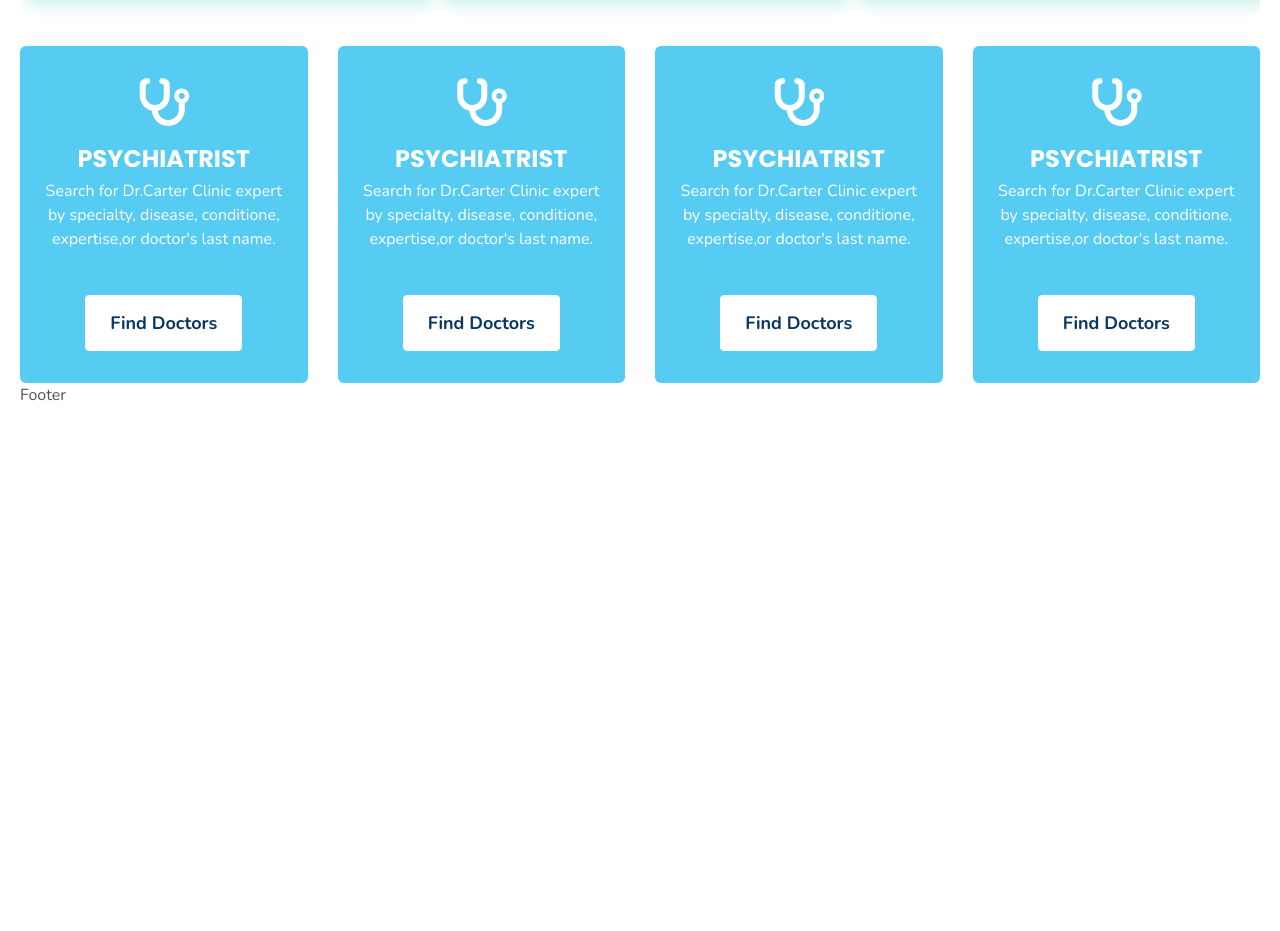
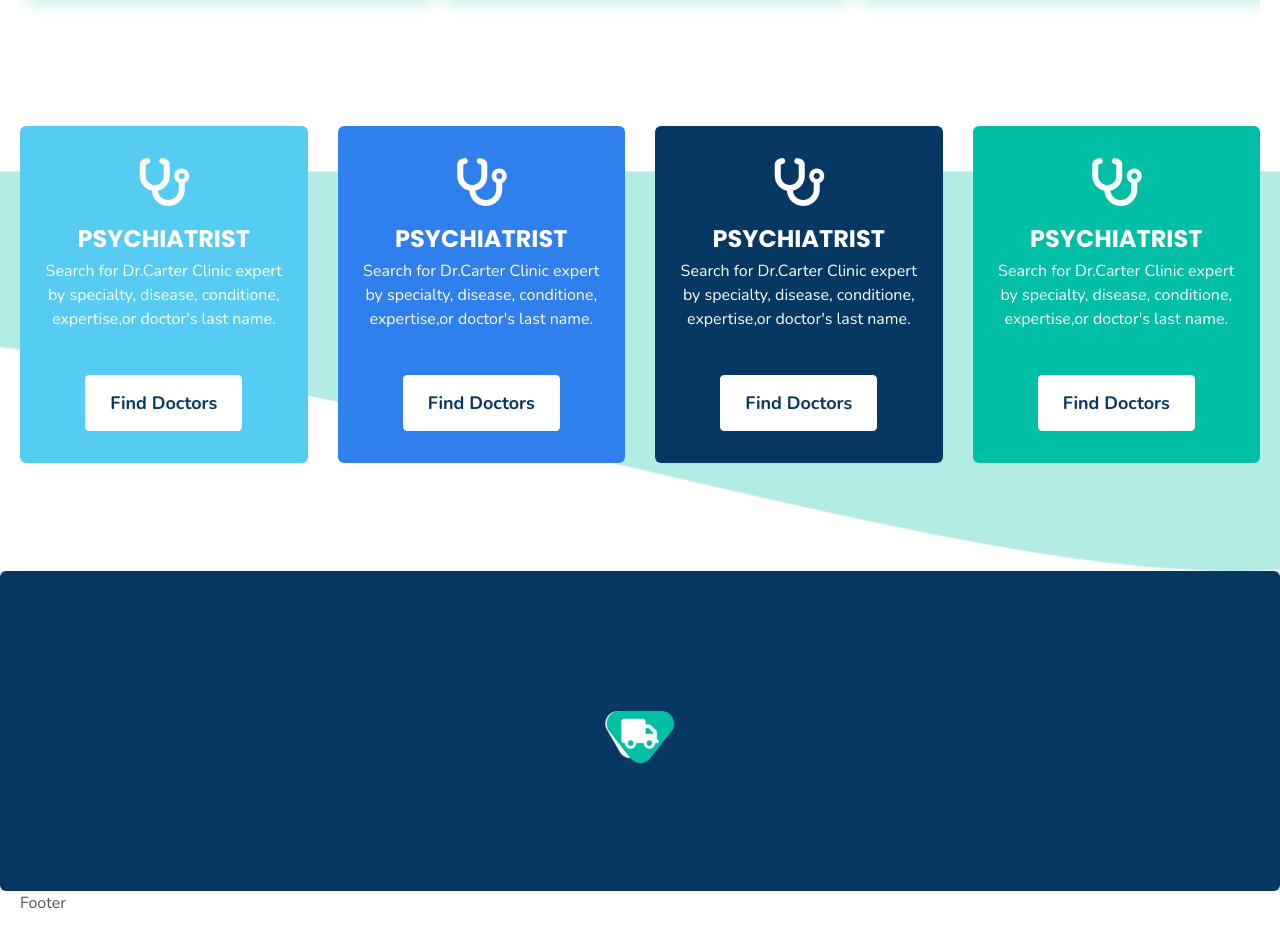
Before and after one commit to coderhem/next-projects, a Next.js app: page / in a window 1280 px wide. Shown: the part 1287-2218 px from the top of the page. Before the commit the page ends 1710 px from the top, so only its background shows below. Built offline with nearby package versions, Linux system fonts and the light colour scheme.

Commit message:
Card css updated

```diff
--- a/src/app/page.js
+++ b/src/app/page.js
@@ -9,6 +9,7 @@ import 'swiper/css/pagination';
 import CardInfo from "@/components/Cards/cardInfo/cardInfo";
 import infoCardData from "../components/Data/data.json";
 import { Col, Row } from "react-grid-system";
+import CardProcess from "@/components/Cards/cardProcess/cardProcess";
 
 export default function HomePage() {
   return (
@@ -51,14 +52,14 @@ export default function HomePage() {
       </div>
       {/* Testimonial */}
 
-      <section>
+      <section className="bg-[url('../assets/images/card-bg.png')] bg-cover bg-no-repeat bg-center py-10 md:py-14 lg:py-20">
         <div className="container">
           <Row>
             {infoCardData.cardInfoData.map((item, index) => {
               return (
-                <Col md={6} lg={3} key={index}>
+                <Col md={6} lg={4} xl={3} key={index} className="mb-7">
                   <CardInfo
-                    cardColorClass={item.cardColorClass}
+                    cardBgClass={item.cardBgClass}
                     cardIcon={item.cardIcon}
                     cardTitle={item.cardTitle}
                     cardDescription={item.cardDescription}
@@ -73,6 +74,13 @@ export default function HomePage() {
         </div>
       </section>
       {/* Card Information */}
+
+      <section>
+        <div className="container bg-[var(--secondary)] py-20 md:py-24 lg:py-30 rounded-md">
+          <CardProcess />
+        </div>
+      </section>
+      {/* Card Process */}
     </>
   );
 }
--- a/src/assets/css/extra.css
+++ b/src/assets/css/extra.css
@@ -4,3 +4,23 @@ relative
 pl-5
 text-black
 }
+
+.bg-blue{
+ @apply
+ bg-[var(--blue)];
+}
+
+.bg-dark-blue{
+ @apply
+ bg-[var(--secondary)];
+}
+
+.bg-sky-blue{
+ @apply
+ bg-[var(--sky-blue)];
+}
+
+.bg-primary{
+ @apply
+ bg-[var(--primary)];
+}
--- a/src/components/Cards/cardInfo/cardInfo.js
+++ b/src/components/Cards/cardInfo/cardInfo.js
@@ -12,16 +12,10 @@ const CardInfo = (
     ctaLink
   }
 ) => {
-  const getBgClass = (bg) => {
-    if (!bg) return 'bg-gray-500';
-    return `bg-${bg}`;
-  };
-  const bgClass = getBgClass(cardBgClass);
-
   return (
     <>
       {(cardIcon || cardTitle || cardDescription || ctaText) &&
-        <div className={`bg-[var(--sky-blue)] text-white text-center [&_h3]:uppercase py-8 px-5 [&_i]:text-5xl max-w-[334px] rounded-md`}>
+        <div className={ `${cardBgClass} text-white text-center [&_h3]:uppercase py-8 px-5 [&_i]:text-5xl md:max-w-[334px] rounded-md`}>
           {cardIcon &&
             <div className="mb-4">
               <i className={cardIcon} aria-hidden="true"></i>
--- /dev/null
+++ b/src/components/Cards/cardProcess/cardProcess.js
@@ -0,0 +1,13 @@
+import React from 'react'
+
+const CardProcess = () => {
+ return (
+  <>
+   <div className="bg-[url('../assets/images/icon-bg.png')] bg-top bg-contain bg-no-repeat [&_i]:size-20 text-center">
+    <i class="fa fa-truck pt-7 flex justify-center items-center text-white text-3xl" aria-hidden="true"></i>
+   </div>
+  </>
+ )
+}
+
+export default CardProcess
--- a/src/components/Data/data.json
+++ b/src/components/Data/data.json
@@ -69,7 +69,7 @@
  ],
  "cardInfoData": [
   {
-   "cardBgClass": "[var(--sky-blue)]",
+   "cardBgClass": "bg-sky-blue",
    "cardIcon": "fa fa-stethoscope",
    "cardTitle": "psychiatrist",
    "cardDescription": "<p>Search for Dr.Carter Clinic expert by specialty, disease, conditione, expertise,or doctor's last name.</p>",
@@ -78,7 +78,7 @@
    "ctaLink": "/doctors"
   },
   {
-   "cardBgClass": "red-800",
+   "cardBgClass": "bg-blue",
    "cardIcon": "fa fa-stethoscope",
    "cardTitle": "psychiatrist",
    "cardDescription": "<p>Search for Dr.Carter Clinic expert by specialty, disease, conditione, expertise,or doctor's last name.</p>",
@@ -87,7 +87,7 @@
    "ctaLink": "/doctors"
   },
   {
-   "cardBgClass": "red-800",
+   "cardBgClass": "bg-dark-blue",
    "cardIcon": "fa fa-stethoscope",
    "cardTitle": "psychiatrist",
    "cardDescription": "<p>Search for Dr.Carter Clinic expert by specialty, disease, conditione, expertise,or doctor's last name.</p>",
@@ -96,7 +96,7 @@
    "ctaLink": "/doctors"
   },
   {
-   "cardBgClass": "red-800",
+   "cardBgClass": "bg-primary",
    "cardIcon": "fa fa-stethoscope",
    "cardTitle": "psychiatrist",
    "cardDescription": "<p>Search for Dr.Carter Clinic expert by specialty, disease, conditione, expertise,or doctor's last name.</p>",
```
Also changed, not shown: src/assets/images/card-bg.png (added), src/assets/images/icon-bg.png (added).
